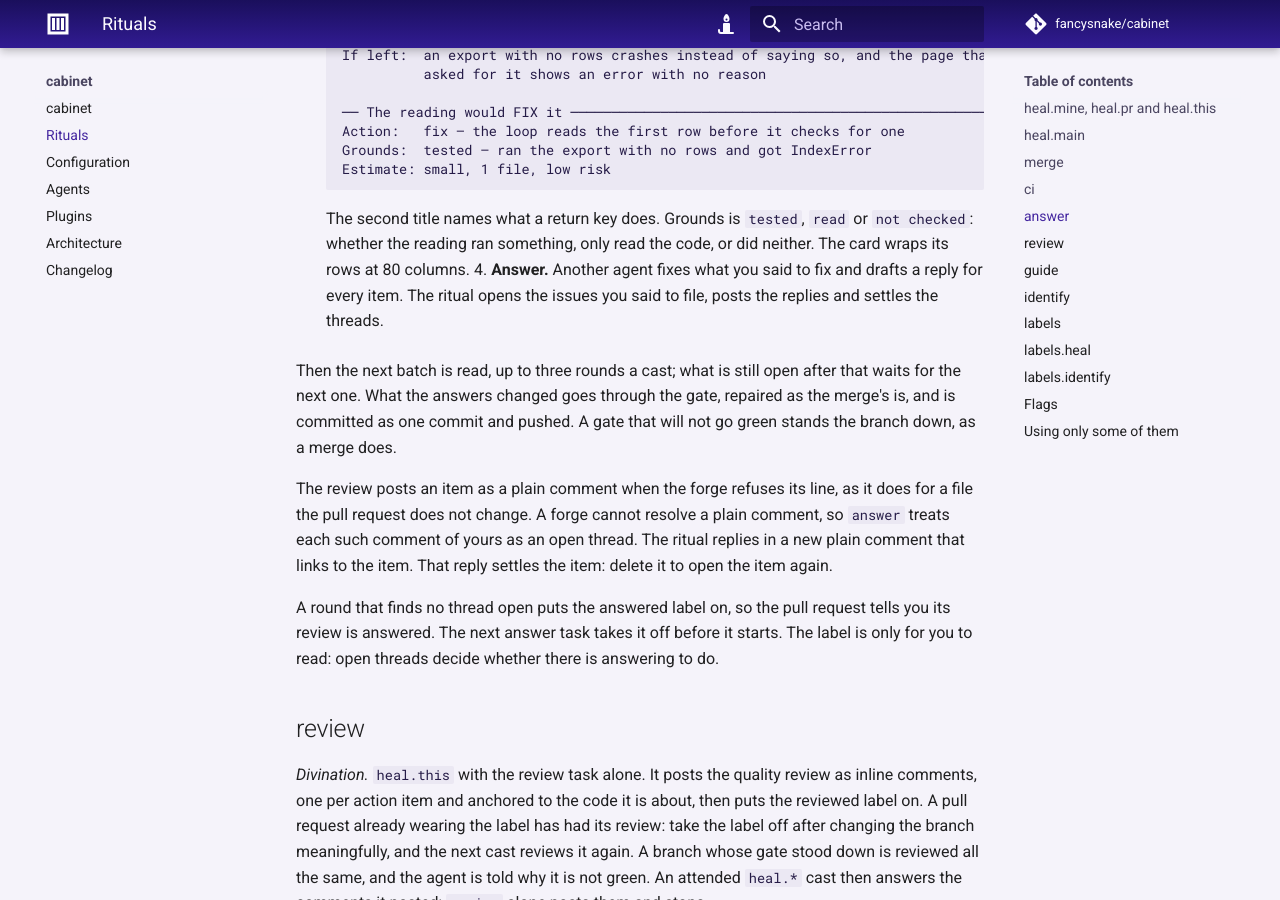
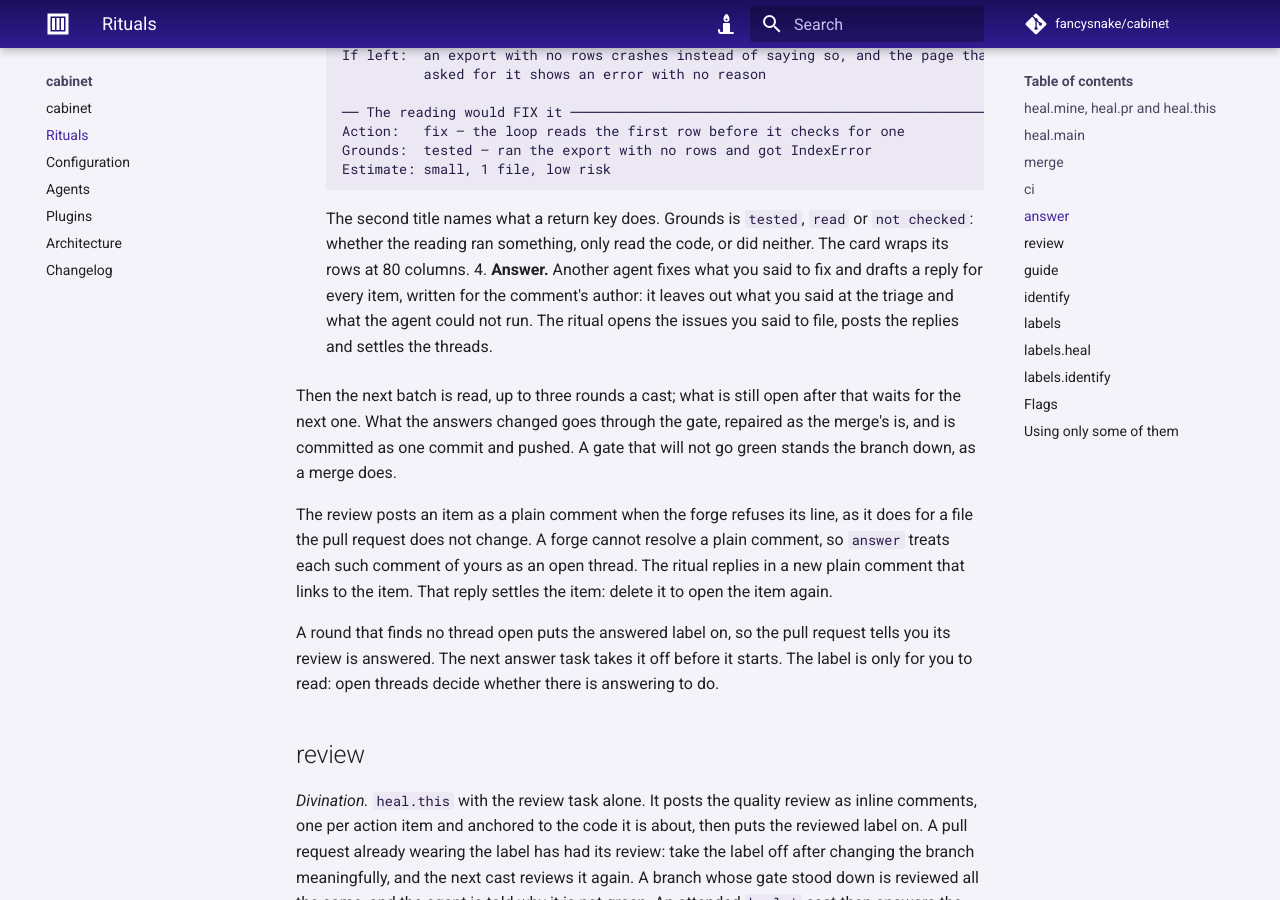
Before and after one commit to fancysnake/cabinet, an MkDocs documentation site: the page built from docs/rituals.md, in a window 1280 px wide and 900 px high, scrolled down 4850 px. Built offline with MkDocs 1.6.1 and Material for MkDocs 9.7.7, drawn with Linux system fonts in a browser that asks for light colours; comment, search, counter and statistics services are not loaded.

Commit message:
edit: write a thread reply for the comment's author
The answer prompt never said who reads a reply. Replies reported what
the agent could not run in its sandbox, and credited the operator's
triage instruction to the comment's author ("as you suggested").

The prompt now names the reader and bars both.

Closes #167

Co-Authored-By: Claude Fable 5.2 <noreply@anthropic.com>

```diff
--- a/docs/rituals.md
+++ b/docs/rituals.md
@@ -223,8 +223,9 @@ Attended, the task goes round in batches of `--batch` open threads:
     `read` or `not checked`: whether the reading ran something, only read the
     code, or did neither. The card wraps its rows at 80 columns.
 4. **Answer.** Another agent fixes what you said to fix and drafts a reply for
-   every item. The ritual opens the issues you said to file, posts the
-   replies and settles the threads.
+   every item, written for the comment's author: it leaves out what you said
+   at the triage and what the agent could not run. The ritual opens the
+   issues you said to file, posts the replies and settles the threads.
 
 Then the next batch is read, up to three rounds a cast; what is still open
 after that waits for the next one. What the answers changed goes through the
```
Also changed, not shown: CHANGELOG.md (+3 -0 lines), 1 other file.
